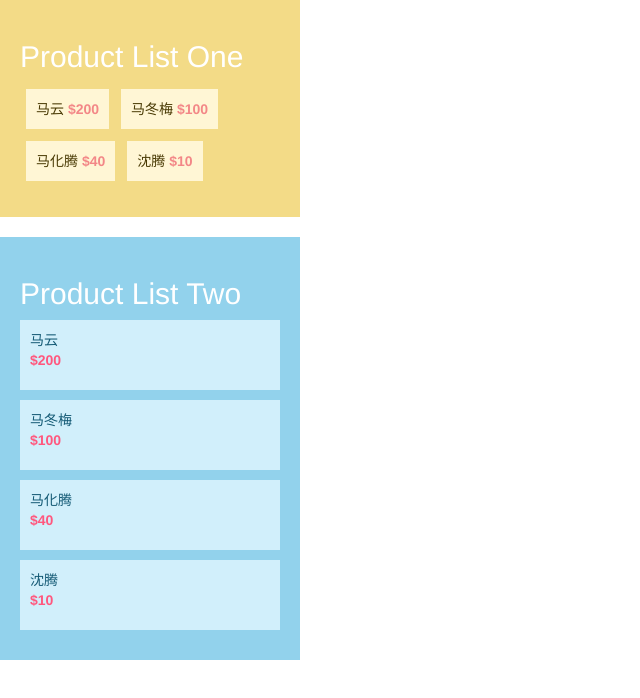
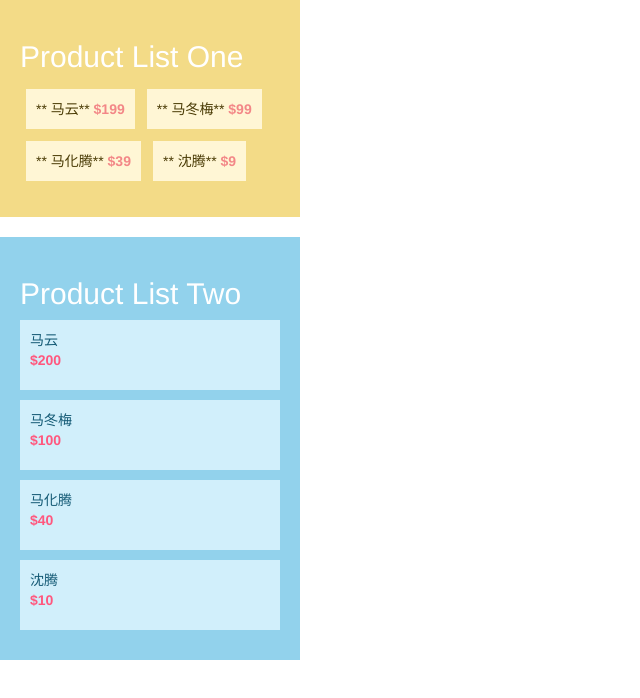
Before and after one commit to liYiWang007/background-management, a Vue app: page / in a window 1280 px wide. Shown: the top 698 px of the page, without its empty margins (0-640 px from the left). Built offline with nearby package versions, Linux system fonts and the light colour scheme.

Commit message:
chore: vuex入门:把通用方法跟data存起来

```diff
--- a/package.json
+++ b/package.json
@@ -10,7 +10,8 @@
   "dependencies": {
     "core-js": "^3.6.5",
     "vue": "^2.6.11",
-    "vue-router": "^3.5.1"
+    "vue-router": "^3.5.1",
+    "vuex": "^3.6.2"
   },
   "devDependencies": {
     "@vue/cli-plugin-babel": "~4.5.0",
--- a/src/App.vue
+++ b/src/App.vue
@@ -1,7 +1,7 @@
 <template>
   <div id="app">
-    <product-list-one :products="products"></product-list-one>
-    <product-list-two :products="products"></product-list-two>
+    <product-list-one></product-list-one>
+    <product-list-two></product-list-two>
   </div>
 </template>
 
@@ -17,12 +17,6 @@ export default {
   },
   data() {
     return {
-      products: [
-        { name: "马云", price: 200 },
-        { name: "马冬梅", price: 100 },
-        { name: "马化腾", price: 40 },
-        { name: "沈腾", price: 10 }
-      ]
     };
   }
 };
--- a/src/components/ProductListOne.vue
+++ b/src/components/ProductListOne.vue
@@ -2,7 +2,7 @@
   <div class="product-list-one">
     <h2>Product List One</h2>
     <ul>
-            <li v-for="(item, index) in products" :key="index">
+      <li v-for="(item, index) in saleProducts" :key="index">
         <span class="name">{{ item.name }}</span>
         <span class="price"> ${{ item.price }}</span>
       </li>
@@ -13,11 +13,14 @@
 <script>
 export default {
   name: "ProductListOne",
-  props: ["products"],
-  data() {
-    return {};
+  computed: {
+    products() {
+      return this.$store.state.products;
     },
-  methods: {}
+    saleProducts() {
+      return this.$store.getters.saleProducts
+    }
+  }
 };
 </script>
 <style scoped>
--- a/src/components/ProductListTwo.vue
+++ b/src/components/ProductListTwo.vue
@@ -13,11 +13,14 @@
 <script>
 export default {
   name: "ProductListTwo",
-  props: ["products"],
-  data() {
-    return {};
-  },
-  methods: {}
+  computed: {
+    products(){
+      return this.$store.state.products
+    },
+    saleProducts() {
+      return this.$store.getters.saleProducts
+    }
+  }
 };
 </script>
 <style scoped>
--- a/src/main.js
+++ b/src/main.js
@@ -1,10 +1,10 @@
 import Vue from 'vue'
 import App from './App.vue'
+import {store} from './store/store'
 
 Vue.config.productionTip = false
 
-
-
 new Vue({
+  store,
   render: h => h(App),
 }).$mount('#app')
--- /dev/null
+++ b/src/store/store.js
@@ -0,0 +1,29 @@
+import Vue from 'vue'
+import Vuex from 'vuex'
+
+
+Vue.use(Vuex)
+
+export const store = new Vuex.Store({
+    state: {
+        products: [
+            { name: "马云", price: 200 },
+            { name: "马冬梅", price: 100 },
+            { name: "马化腾", price: 40 },
+            { name: "沈腾", price: 10 }
+        ]
+    },
+    getters: {
+        saleProducts: (state) => {
+            // 写在store里引入state里的数据不需要加this.$store
+            // const saleProducts = this.$store.state.products.map(product => {
+            const saleProducts = state.products.map(product => {
+                return {
+                    name: `** ${product.name}**`,
+                    price: product.price - 1
+                }
+            })
+            return saleProducts
+        }
+    }
+})
```
Also changed, not shown: 1 other file (tests, documents, lock files or other folders). Lines whose indentation alone changed are shown as unchanged.
